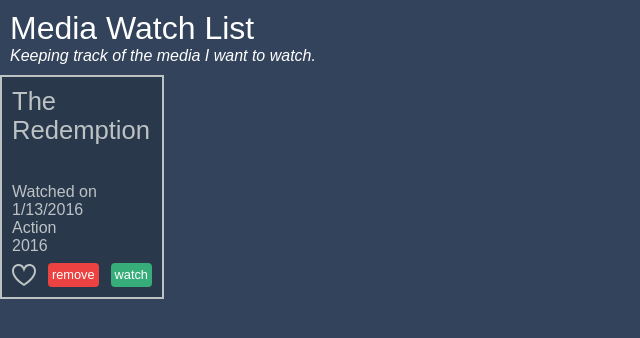
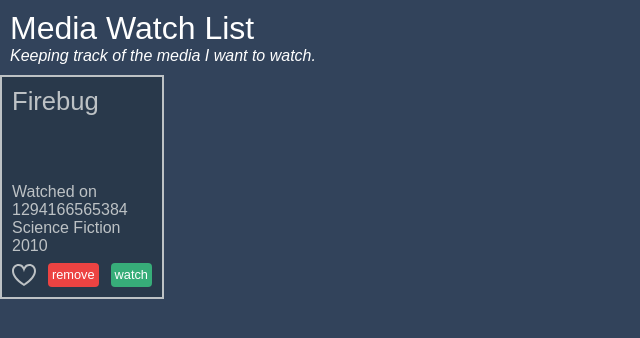
Before and after one commit to rpirritano/AngularAppLL, an Angular app: page / in a window 1280 px wide. Shown: the top 338 px of the page, without its empty margins (0-640 px from the left). Built offline with nearby package versions, Linux system fonts and the light colour scheme.

Commit message:
added Input and Output; started adding directives

```diff
--- a/src/app/app.component.html
+++ b/src/app/app.component.html
@@ -3,5 +3,7 @@
     <h1>Media Watch List</h1>
     <p class="description">Keeping track of the media I want to watch.</p>
   </header>
-  <mw-media-item></mw-media-item>
+  <mw-media-item
+    [mediaItem]="firstMediaItem"
+    (delete)="onMediaItemDelete($event)"></mw-media-item>
 </section>
--- a/src/app/app.component.ts
+++ b/src/app/app.component.ts
@@ -1,10 +1,24 @@
 import { Component } from '@angular/core';
 
 @Component({
-  selector: 'nw-app',
+  selector: 'mw-app',
   templateUrl: './app.component.html',
   styleUrls: ['./app.component.css']
 })
 export class AppComponent {
-  title = 'app';
+
+  onMediaItemDelete(mediaItem) {
+
+  }
+
+
+  firstMediaItem = {
+    id: 1,
+    name: "Firebug",
+    medium: "Series",
+    category: "Science Fiction",
+    year: 2010,
+    watchedOn: 1294166565384,
+    isFavorite: false
+  };
 }
--- a/src/app/media-item.component.html
+++ b/src/app/media-item.component.html
@@ -1,13 +1,15 @@
-<h2>The Redemption</h2>
-<div>Watched on 1/13/2016</div>
-<div>Action</div>
-<div>2016</div>
+<h2>{{ mediaItem.name }}</h2>
+<ng-template [ngIf]="mediaItem.watchedOn">
+<div>Watched on {{ mediaItem.watchedOn }}</div>
+</ng-template>
+<div>{{ mediaItem.category }}</div>
+<div>{{ mediaItem.year }}</div>
 <div class="tools">
   <svg class="favorite" xmlns="http://www.w3.org/2000/svg" viewBox="0 0 24 24">
     <path d="M12 9.229c.234-1.12 1.547-6.229 5.382-6.229 2.22 0 4.618 1.551 4.618 5.003 0 3.907-3.627 8.47-10 12.629-6.373-4.159-10-8.722-10-12.629 0-3.484 2.369-5.005 4.577-5.005 3.923 0 5.145 5.126 5.423 6.231zm-12-1.226c0 4.068 3.06 9.481 12 14.997 8.94-5.516 12-10.929 12-14.997 0-7.962-9.648-9.028-12-3.737-2.338-5.262-12-4.27-12 3.737z"
     />
   </svg>
-  <a class="delete">
+  <a class="delete" (click)="onDelete()">
     remove
   </a>
   <a class="details">
--- a/src/app/media-item.component.ts
+++ b/src/app/media-item.component.ts
@@ -1,8 +1,15 @@
-import { Component } from '@angular/core';
+import { Component, Input, Output, EventEmitter } from '@angular/core';
 
 @Component({
   selector: 'mw-media-item',
   templateUrl: './media-item.component.html',
   styleUrls: ['./media-item.component.css']
 })
-export class MediaItemComponent { }
+export class MediaItemComponent {
+  @Input() mediaItem;
+  @Output() delete = new EventEmitter();
+
+  onDelete() {
+    this.delete.emit(this.mediaItem);
+  }
+}
--- a/src/index.html
+++ b/src/index.html
@@ -16,6 +16,6 @@
   </style>
 </head>
 <body>
-  <nw-app></nw-app>
+  <mw-app></mw-app>
 </body>
 </html>
```
